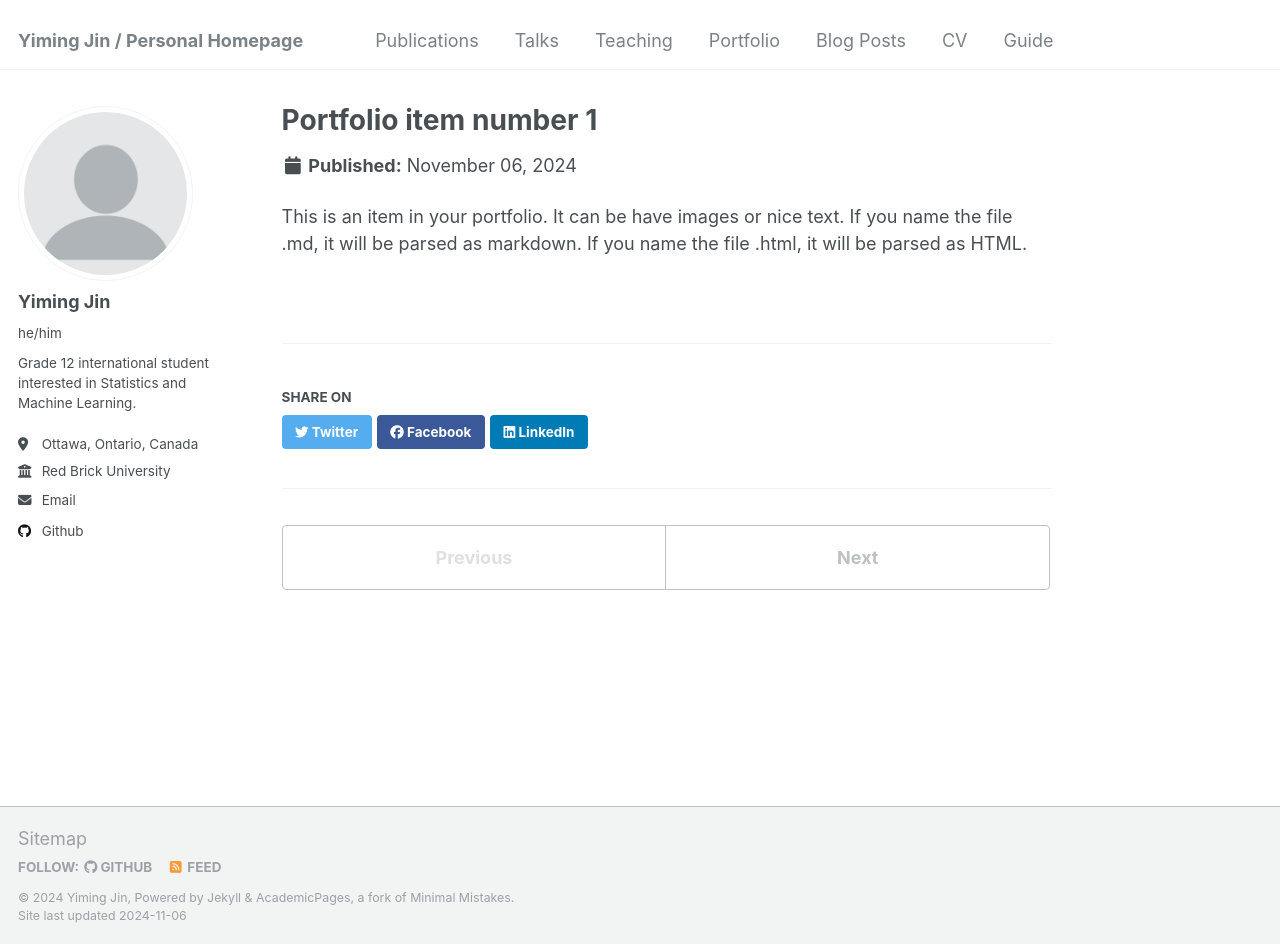
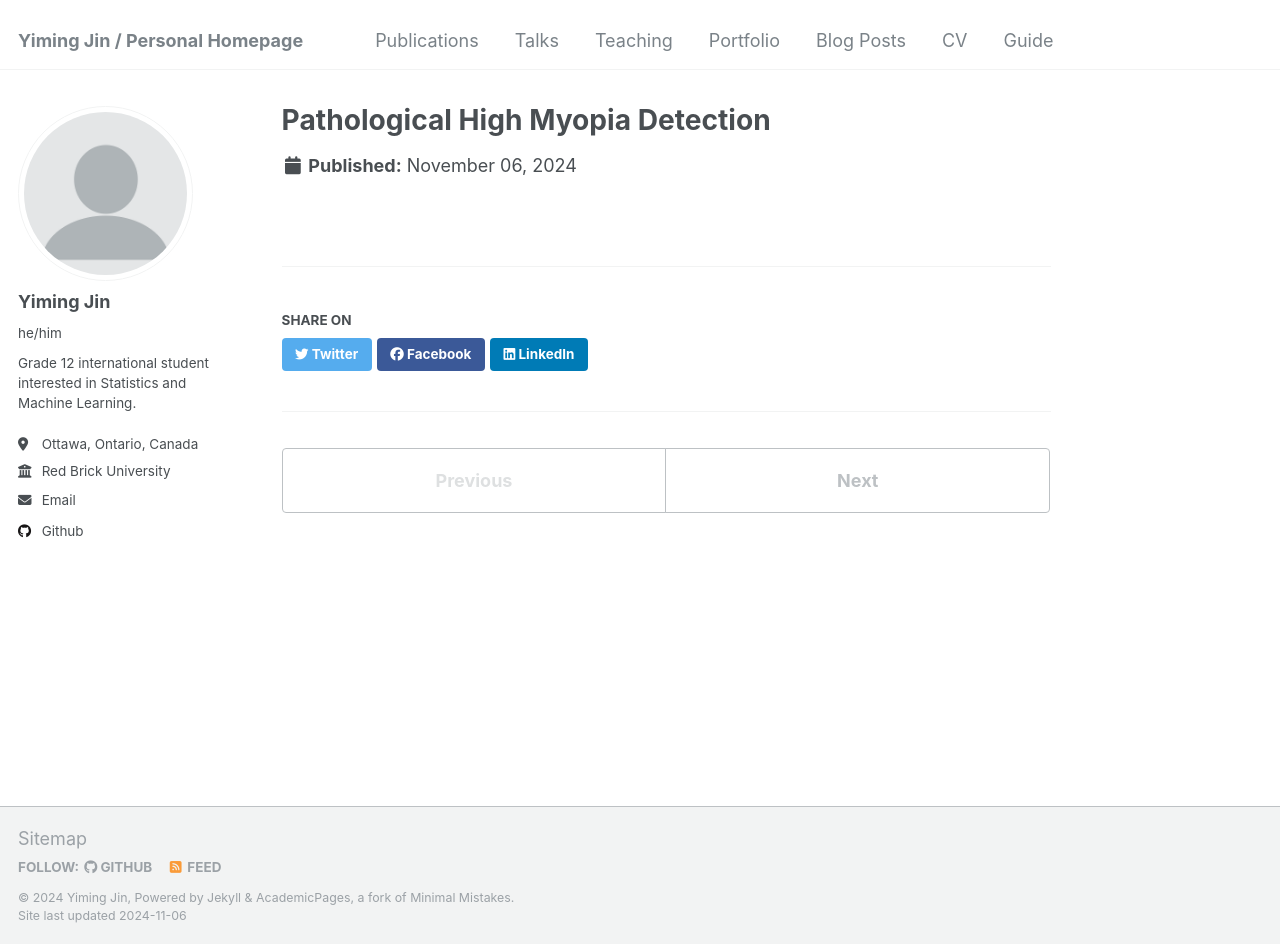
Before and after one commit to Cx33032/cx33032.github.io, a Jekyll site: the page built from _portfolio/portfolio-1.md, in a window 1280 px wide and 944 px high. Built offline with Jekyll 4.4.1, drawn with Linux system fonts in a browser that asks for light colours.

Commit message:
Portfolio Test

```diff
--- a/_portfolio/portfolio-1.md
+++ b/_portfolio/portfolio-1.md
@@ -1,7 +1,5 @@
 ---
-title: "Portfolio item number 1"
-excerpt: "Short description of portfolio item number 1<br/><img src='/images/500x300.png'>"
+title: "Pathological High Myopia Detection"
+excerpt: "Implementations in ResNet and YOLOv8 for detecting the pathological high myopia<br/><img src='/images/500x300.png'>"
 collection: portfolio
 ---
-
-This is an item in your portfolio. It can be have images or nice text. If you name the file .md, it will be parsed as markdown. If you name the file .html, it will be parsed as HTML.
```
Also changed, not shown: _pages/cv.md (+2 -3 lines).
